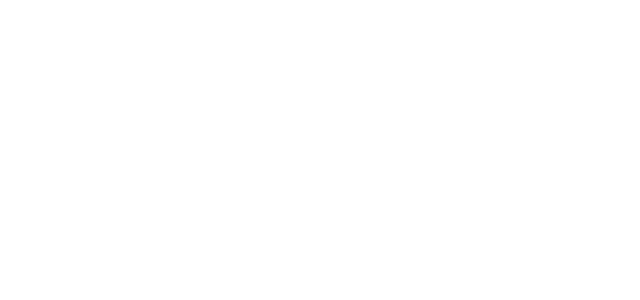
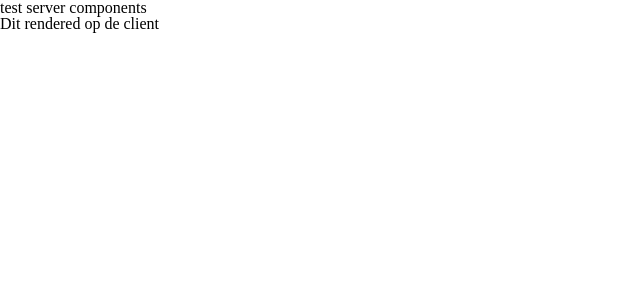
Before and after one commit to GithubMVS/Passion-project_2021-2022, a Next.js app: page /server_components in a window 1280 px wide. Shown: the top 300 px of the page, without its empty margins (0-640 px from the left). Built offline with nearby package versions, Linux system fonts and the light colour scheme.

Commit message:
test server components

```diff
--- /dev/null
+++ b/components/demos/server_components/firstTest.js
@@ -0,0 +1,11 @@
+import React from 'react'
+
+const firstTest = () => {
+  return (
+    <div>
+      <p>Dit rendered op de client</p>
+    </div>
+  )
+}
+
+export default firstTest
--- /dev/null
+++ b/components/demos/server_components/secondTest.server.js
@@ -0,0 +1,22 @@
+import React from 'react'
+
+export const testMessages = [
+  { id: 1, message: 'heyhoi', user: 'Bart' }, { id: 2, message: 'bruh', user: 'Thomas' }
+]
+
+const secondTest = () => {
+  return (
+    <div>
+      {testMessages.map(message => {
+        <div key={message.id}>
+          <p>{message.id}</p>
+          <p>{message.message}</p>
+          <p>{message.user}</p>
+        </div>
+
+      })}
+    </div>
+  )
+}
+
+export default secondTest
--- a/pages/server_components.js
+++ b/pages/server_components.js
@@ -1,11 +1,18 @@
 import React from 'react'
 import styles from './server_components.module.css'
 
+// clients comonents imports
+import ClientTest from '../components/demos/server_components/firstTest'
+
+// server comonents imports
+import ServerTest from '../components/demos/server_components/secondTest.server'
 
 const server_components = () => {
   return (
     <div>
-
+      <p>test server components</p>
+      <ClientTest />
+      <ServerTest />
     </div>
   )
 }
```
